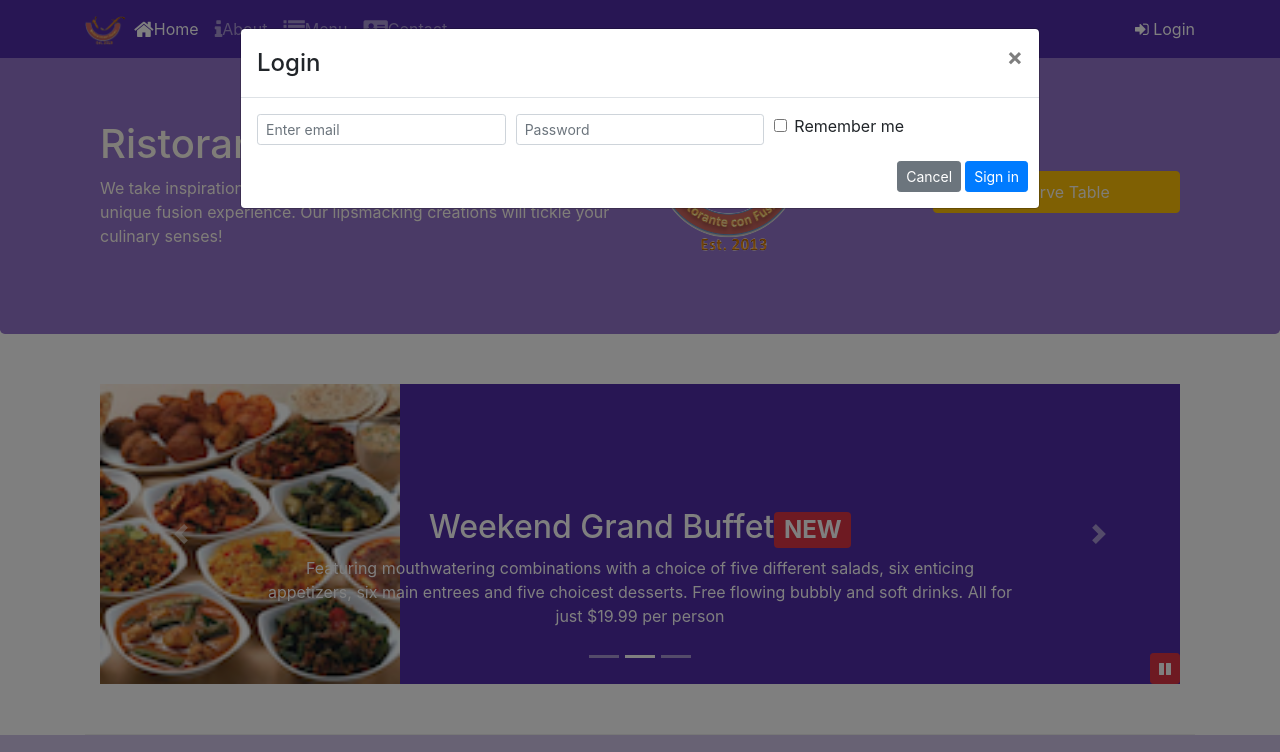
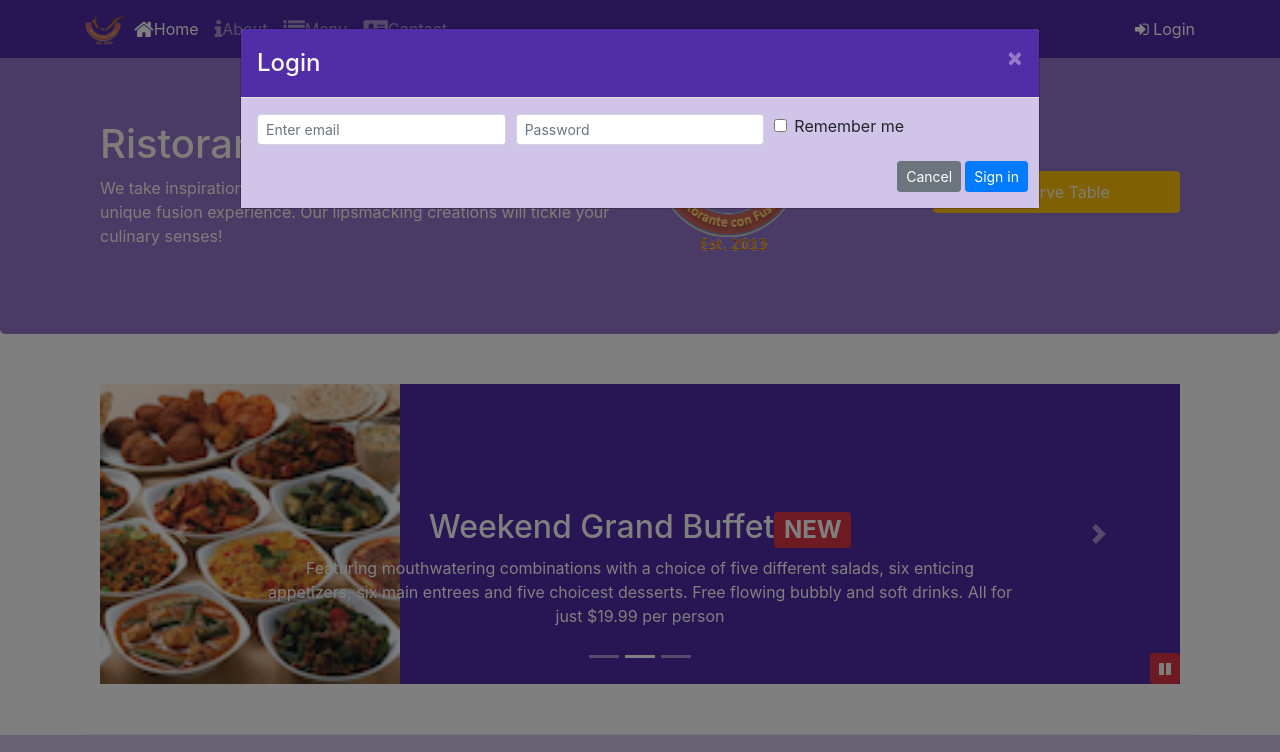
Before and after one commit to andhinisantoso/Bootstrap4, a website: page index.html in a window 1280 px wide. Both pictures are taken after a click on the link "Login". Shown: the top 752 px of the page. Drawn offline with nearby package versions, Linux system fonts and the light colour scheme.

Commit message:
Assignment 4

```diff
--- a/css/style.css
+++ b/css/style.css
@@ -2,53 +2,77 @@
     margin: 0px auto;
     padding: 0px 0px;
 }
+
 .row-content {
     margin: 0px auto;
     padding: 50px 0px;
     border-bottom: 1px ridge;
     min-height: 400px;
 }
+
 .footer {
     background-color: #D1C4E9;
     margin: 0px auto;
     padding: 20px 0px;
 }
+
 .jumbotron {
     margin: 0px auto;
     padding: 70px 30px;
     background: #9575CD;
     color: floralwhite;
 }
+
 address {
     font-size: 80%;
     margin: 0px;
     color: #0f0f0f;
 }
+
 body {
     padding: 50px 0px 0px 0px;
     z-index: 0;
 }
+
 .navbar-dark {
     background-color: #512DA8;
 }
+
 .tab-content {
     border-left: 1px solid #ddd;
     border-right: 1px solid #ddd;
     border-bottom: 1px solid #ddd;
     padding: 10px;
 }
+
 .carousel {
     background: #512DA8;
 }
+
+.modal-header {
+    background: #512DA8;
+    color: floralwhite;
+}
+
+.close {
+    color: #D1C4E9;
+}
+
+.modal-body {
+    background-color: #D1C4E9;
+}
+
 .carousel .carousel-item {
     height: 300px;
 }
+
 .carousel .carousel-item img {
     position: absolute;
     top: 0;
     left: 0;
     min-height: 300px;
 }
+
 #carouselButton {
     right: 0px;
     position: absolute;
```
Also changed, not shown: index.html (+0 -13 lines). Lines whose indentation alone changed are shown as unchanged.
